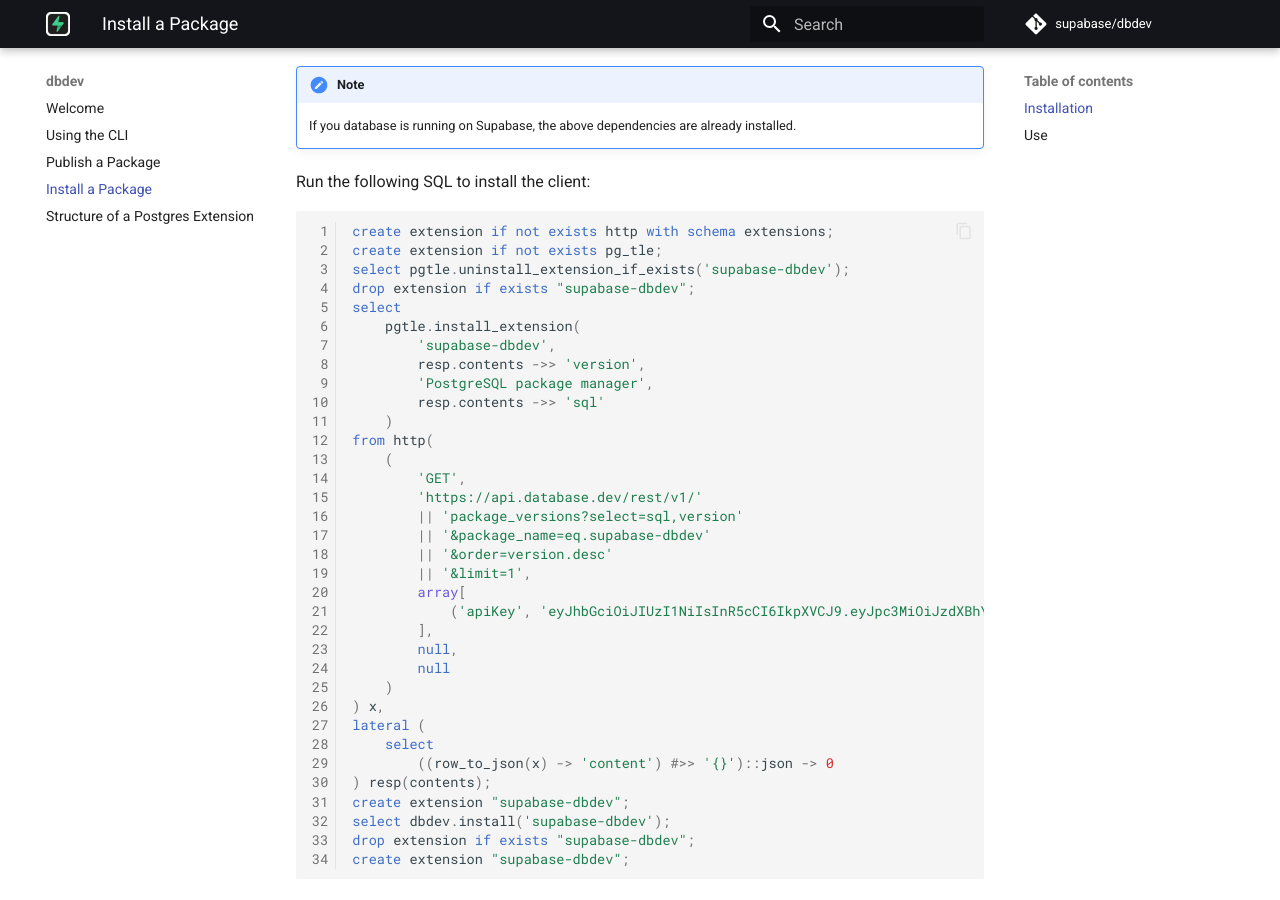
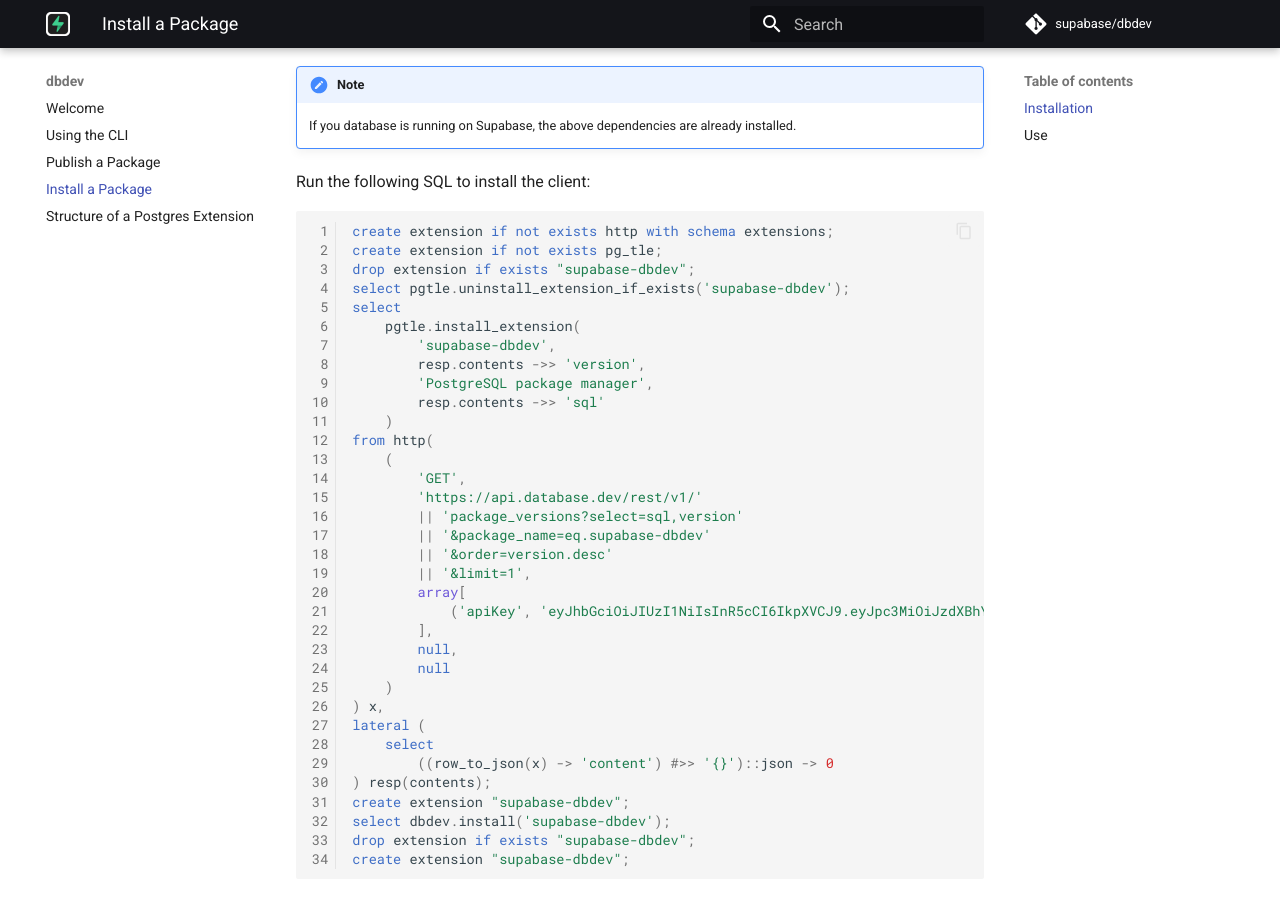
Before and after one commit to supabase/dbdev, an MkDocs documentation site: the page built from docs/install-in-db-client.md, in a window 1280 px wide and 900 px high, scrolled down 428 px. Built offline with MkDocs 1.6.1 and Material for MkDocs 9.7.7, drawn with Linux system fonts in a browser that asks for light colours; comment, search, counter and statistics services are not loaded.

````diff
--- a/docs/install-in-db-client.md
+++ b/docs/install-in-db-client.md
@@ -16,8 +16,8 @@ Run the following SQL to install the client:
 ```sql
 create extension if not exists http with schema extensions;
 create extension if not exists pg_tle;
+drop extension if exists "supabase-dbdev";
 select pgtle.uninstall_extension_if_exists('supabase-dbdev');
-drop extension if exists "supabase-dbdev";
 select
     pgtle.install_extension(
         'supabase-dbdev',
````
Also changed, not shown: README.md (+1 -1 lines).
